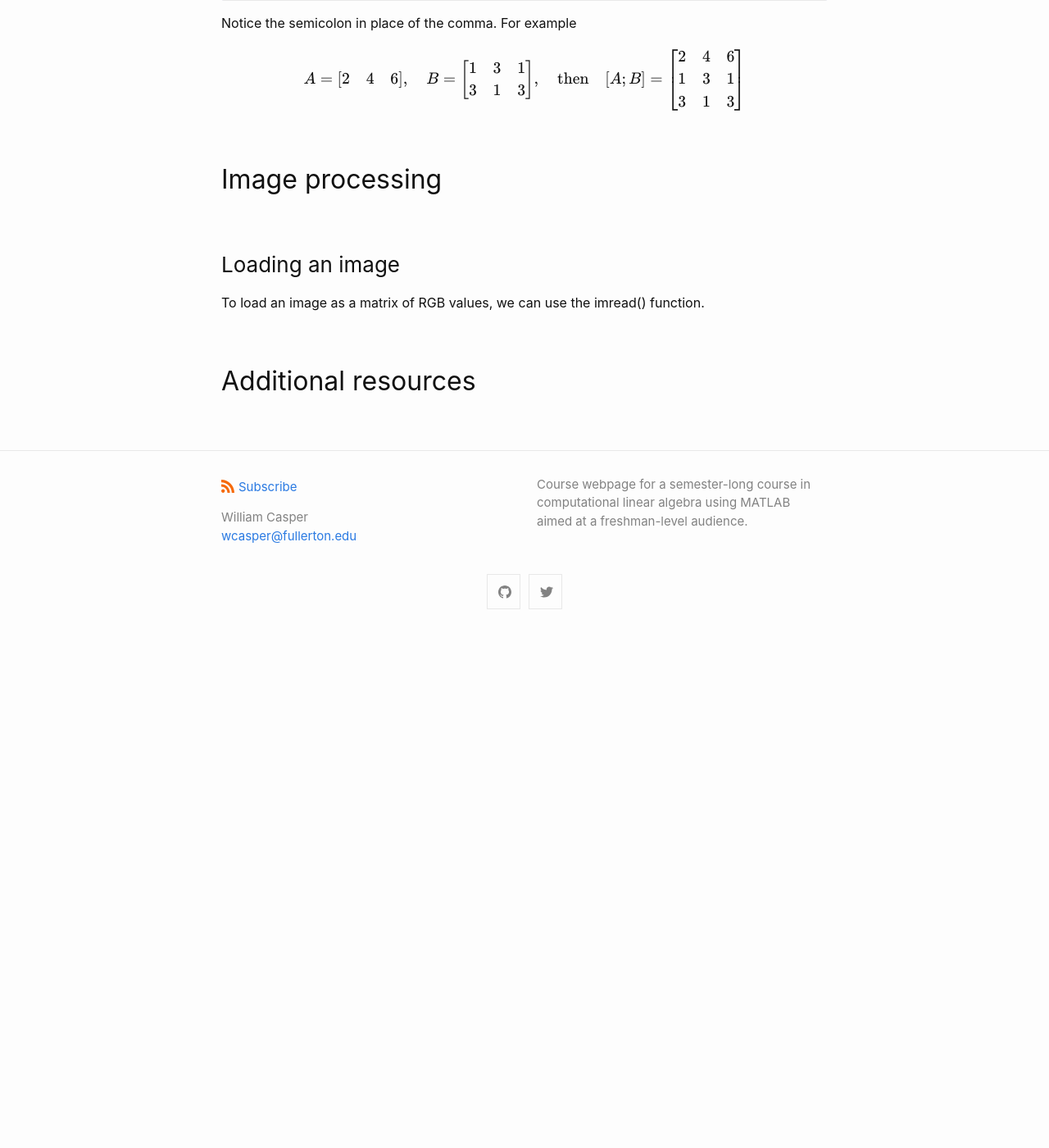
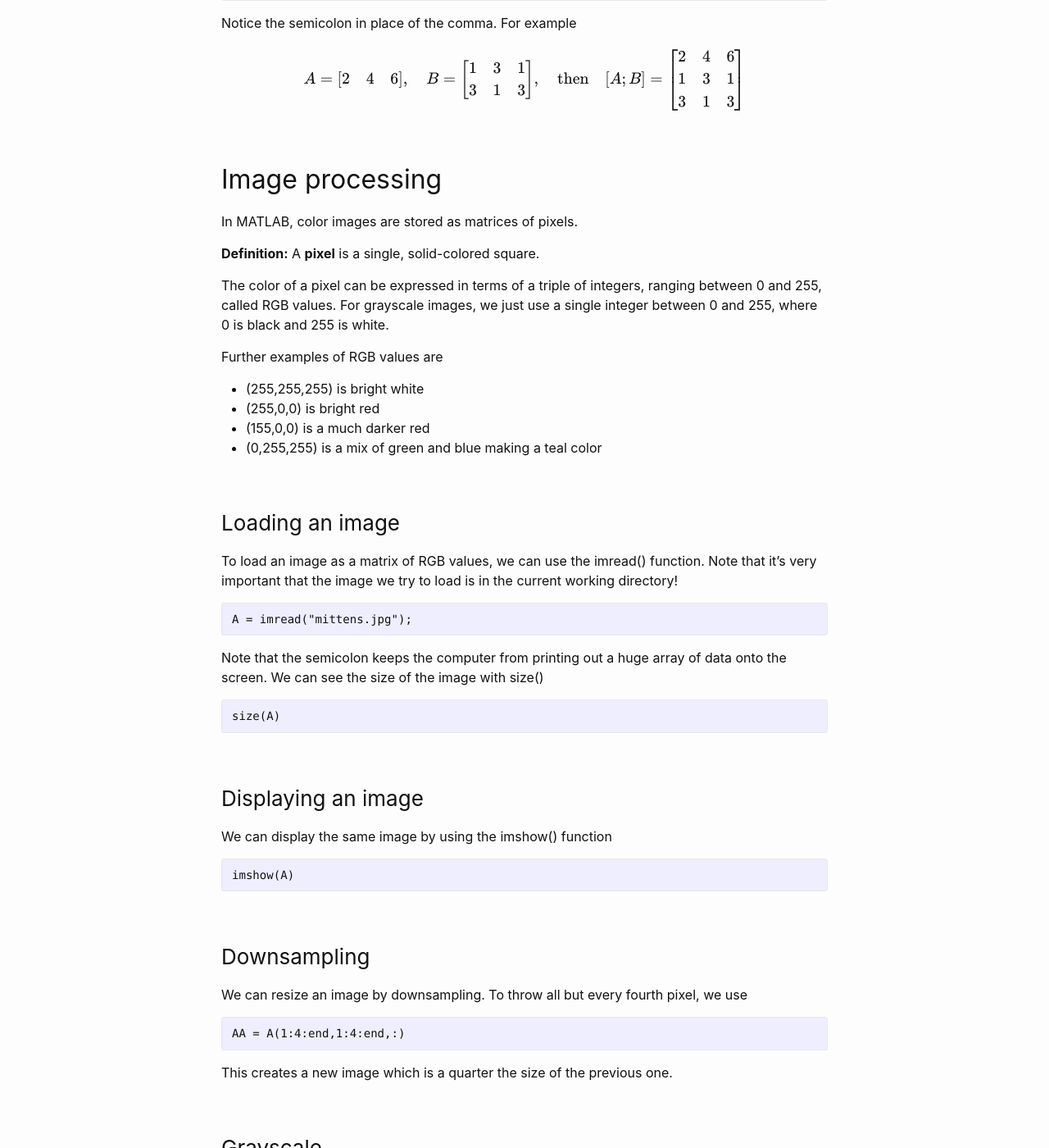
Before and after one commit to wcasper/math107spring2021, a Jekyll site: the page built from _posts/2021-02-01-Week-2-Lecture-3.md, in a window 1280 px wide and 1400 px high, scrolled down 1282 px. Shown: the whole window at 82% size. Built offline with Jekyll 4.4.1, drawn with Linux system fonts in a browser that asks for light colours; before the commit the page ends 2060 px from its top, so only the background shows below that; some of the changed text lies outside the part shown.

Commit message:
added image manipulation content

````diff
--- a/_posts/2021-02-01-Week-2-Lecture-3.md
+++ b/_posts/2021-02-01-Week-2-Lecture-3.md
@@ -66,8 +66,66 @@ B = \left[\begin{array}{cc}
 
 ## Image processing
 
+In MATLAB, color images are stored as matrices of pixels.
+
+**Definition:**  A **pixel** is a single, solid-colored square.
+
+The color of a pixel can be expressed in terms of a triple of integers, ranging between 0 and 255, called RGB values.  For grayscale images, we just use a single integer between 0 and 255, where 0 is black and 255 is white.
+
+Further examples of RGB values are
+* (255,255,255) is bright white
+* (255,0,0) is bright red
+* (155,0,0) is a much darker red
+* (0,255,255) is a mix of green and blue making a teal color
+
 ### Loading an image
 
-To load an image as a matrix of RGB values, we can use the imread() function.
+To load an image as a matrix of RGB values, we can use the imread() function.  Note that it's very important that the image we try to load is in the current working directory!
+
+```Matlab
+A = imread("mittens.jpg");
+```
+
+Note that the semicolon keeps the computer from printing out a huge array of data onto the screen.
+We can see the size of the image with size()
+```Matlab
+size(A)
+```
+
+### Displaying an image
+
+We can display the same image by using the imshow() function
+
+```Matlab
+imshow(A)
+```
+
+### Downsampling
+
+We can resize an image by downsampling.  To throw all but every fourth pixel, we use
+
+```Matlab
+AA = A(1:4:end,1:4:end,:)
+```
+
+This creates a new image which is a quarter the size of the previous one.
+
+### Grayscale
+
+We can convert from RGB to grayscale by rgb2gray()
+
+```Matlab
+A_gray = rgb2gray(A)
+```
+
+### Superimposing images
+We can place a smaller image over a larger one.
+
+```Matlab
+B = imread("space.jpg")
+B(201:500,201:500,:) = AA
+```
+
+This repalces a 300x300 patch of pixels in B by the pixels of AA
 
 ## Additional resources
````
